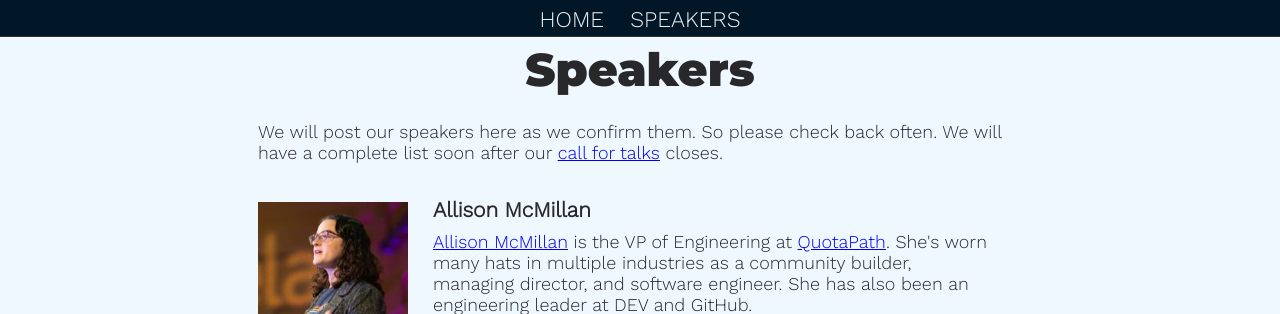
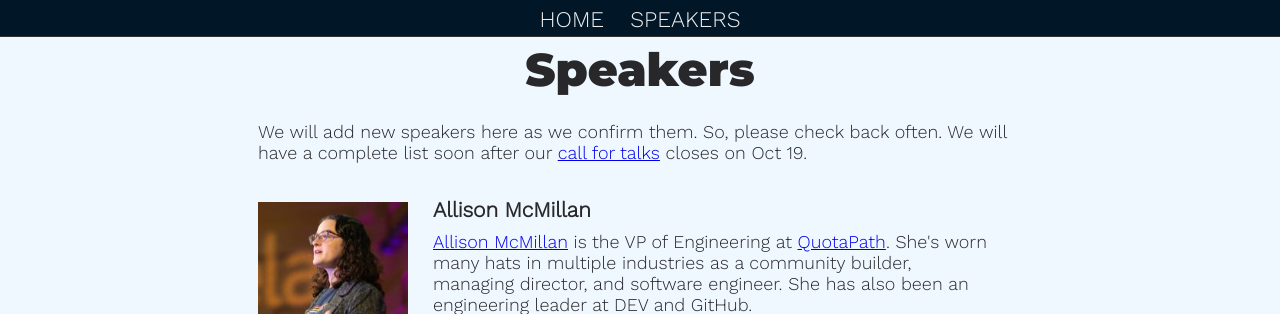
Before and after one commit to gothamgo/frontrunnersconf.github.io, a Jekyll site: the page built from speakers.html, in a window 1280 px wide and 900 px high. Shown: the top 314 px of the window. Built offline with Jekyll 4.4.1, drawn with Linux system fonts in a browser that asks for light colours.

Commit message:
Update speakers.html

```diff
--- a/speakers.html
+++ b/speakers.html
@@ -6,11 +6,11 @@ layout: frontrunners
   <h1>Speakers</h1>
 
   <p>
-    We will post our speakers here as we confirm them.
-    So please check back often.
+    We will add new speakers here as we confirm them.
+    So, please check back often.
     We will have a complete list soon after our
     <a href="https://docs.google.com/forms/d/e/1FAIpQLSeVqFwR2_Bn3poybhyT9ZzGVG4YTuAZUVstUbx_IzuzAQUM9Q/viewform" target="_blank">call for talks</a>
-    closes.
+    closes on Oct 19.
   </p>
 
   <div class="speakers">
```
